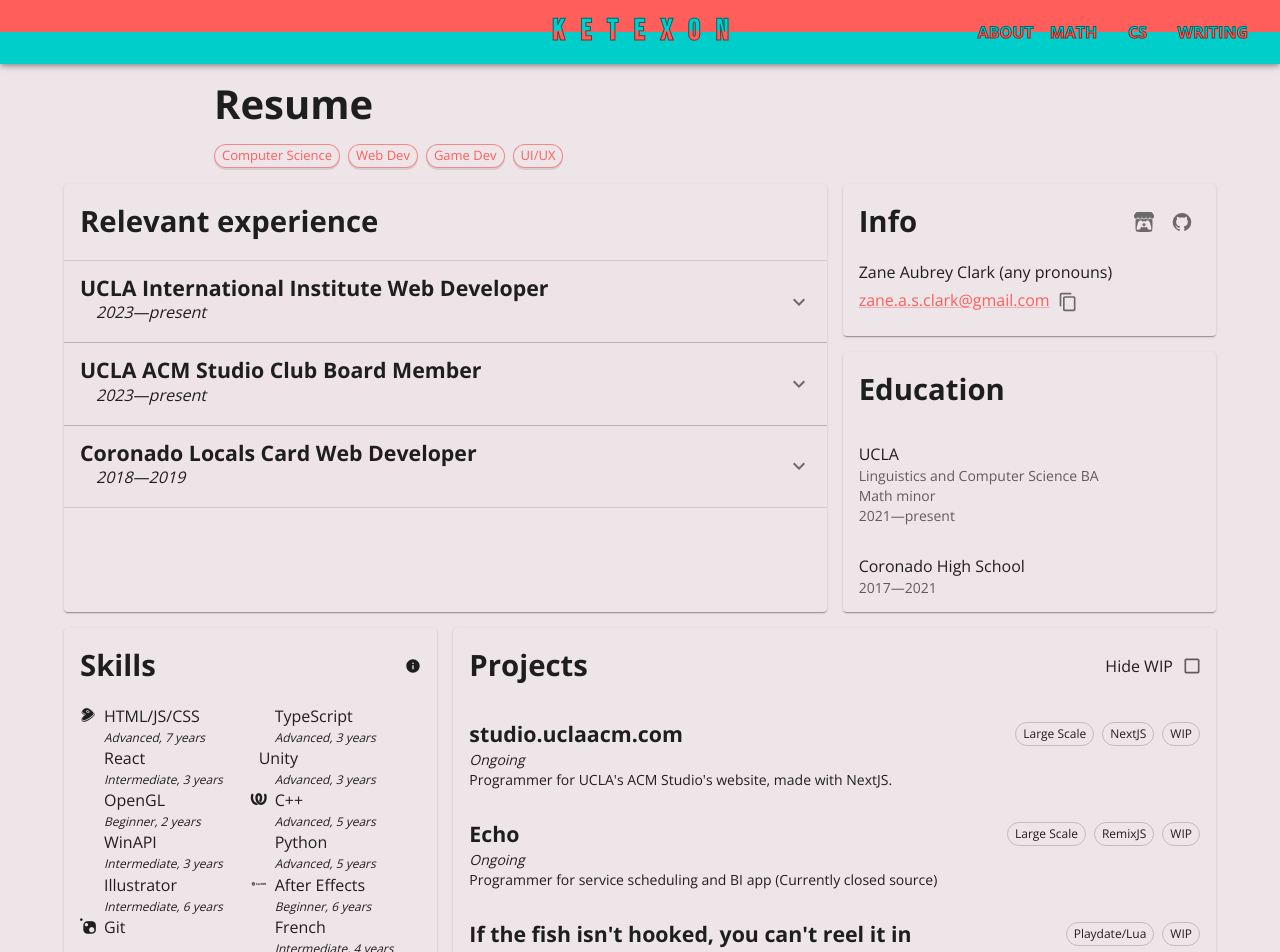
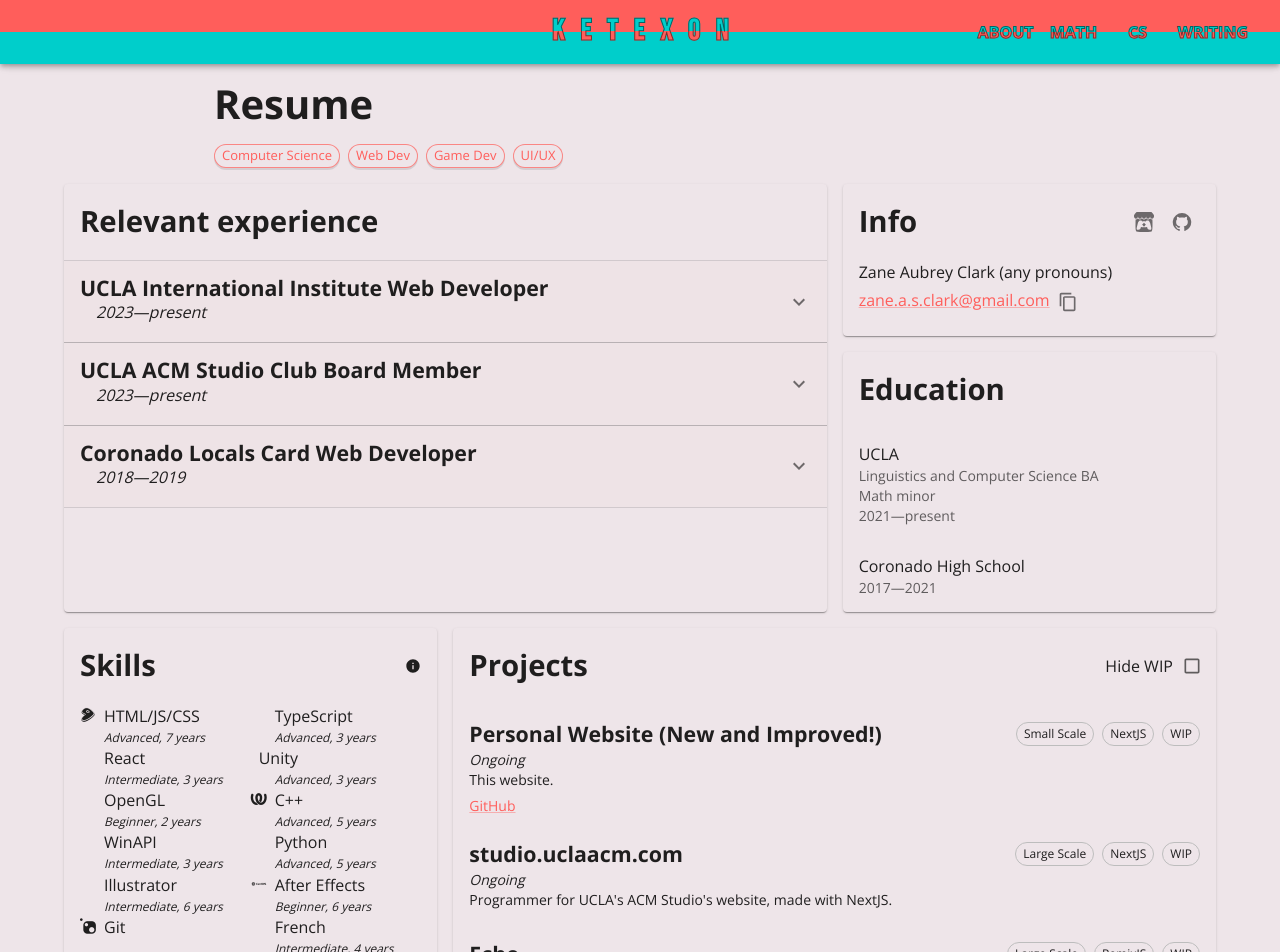
Before and after one commit to ketexon/ketexon.xyz, a Next.js app: page /resume in a window 1280 px wide. Shown: the top 952 px of the page. Built offline with nearby package versions, Linux system fonts and the light colour scheme; some icons are missing.

Commit message:
added UI/UX type to work experience, changed height of projects list

```diff
--- a/src/content/ResumeContent.tsx
+++ b/src/content/ResumeContent.tsx
@@ -52,7 +52,7 @@ export const workExperience: WorkExperienceEntry[] = [
 				</Tooltip>
 			</Typography>
 		</>,
-		types: ["Computer Science", "Web Dev"],
+		types: ["Computer Science", "Web Dev", "UI/UX"],
 	},
 	{
 		title: "UCLA ACM Studio Club Board Member",
@@ -75,7 +75,7 @@ export const workExperience: WorkExperienceEntry[] = [
 				</Link> (WIP)
 			</Typography>
 		</>,
-		types: ["Computer Science", "Web Dev"],
+		types: ["Computer Science", "Web Dev", "UI/UX"],
 	},
 	{
 		title: "Coronado Locals Card Web Developer",
@@ -210,6 +210,17 @@ export type ProjectItemEntry = {
 
 export const projectItems: ProjectItemEntry[] = [
 	{
+		name: "Personal Website (New and Improved!)",
+		date: "Ongoing",
+		href: {
+			"GitHub": "https://github.com/ketexon/ketexon.xyz",
+		},
+		description: "This website.",
+		types: ["Computer Science", "Web Dev", "UI/UX"],
+		tags: ["Small Scale", "NextJS", "WIP"],
+	},
+
+	{
 		name: "studio.uclaacm.com",
 		date: "Ongoing",
 		href: "https://github.com/uclaacm/studio.uclaacm.com",
--- a/src/pages/resume.tsx
+++ b/src/pages/resume.tsx
@@ -288,9 +288,8 @@ function Projects({filters}: PanelProps){
 				checked={hideWIP}
 				onChange={(e, v) => setHideWIP(v)}
 			/>
-
 		</Box>
-		<List disablePadding sx={{maxHeight: "23rem", overflow: "scroll"}}>
+		<List disablePadding sx={{maxHeight: "24rem", overflow: "scroll"}}>
 			{
 				filteredProjects.map(project => <ProjectItem key={project.name} {...project}/>)
 			}
```
